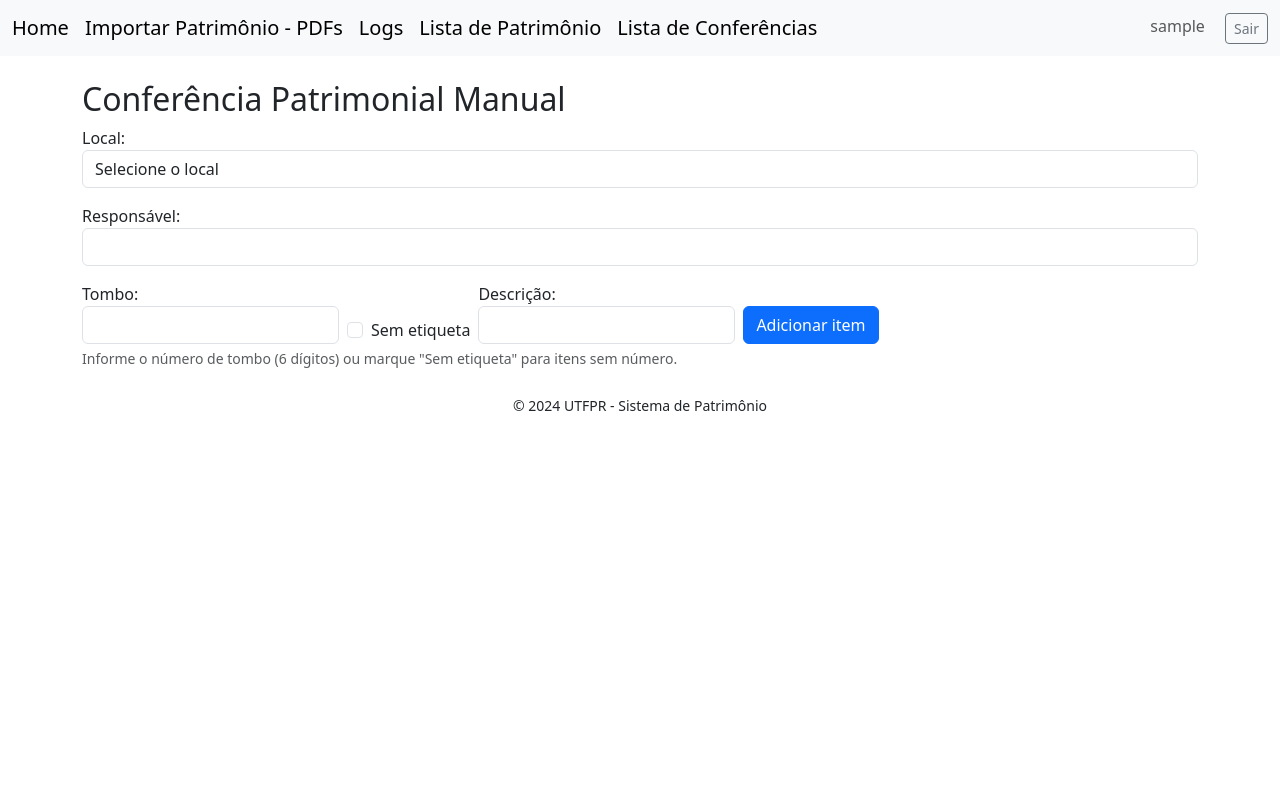
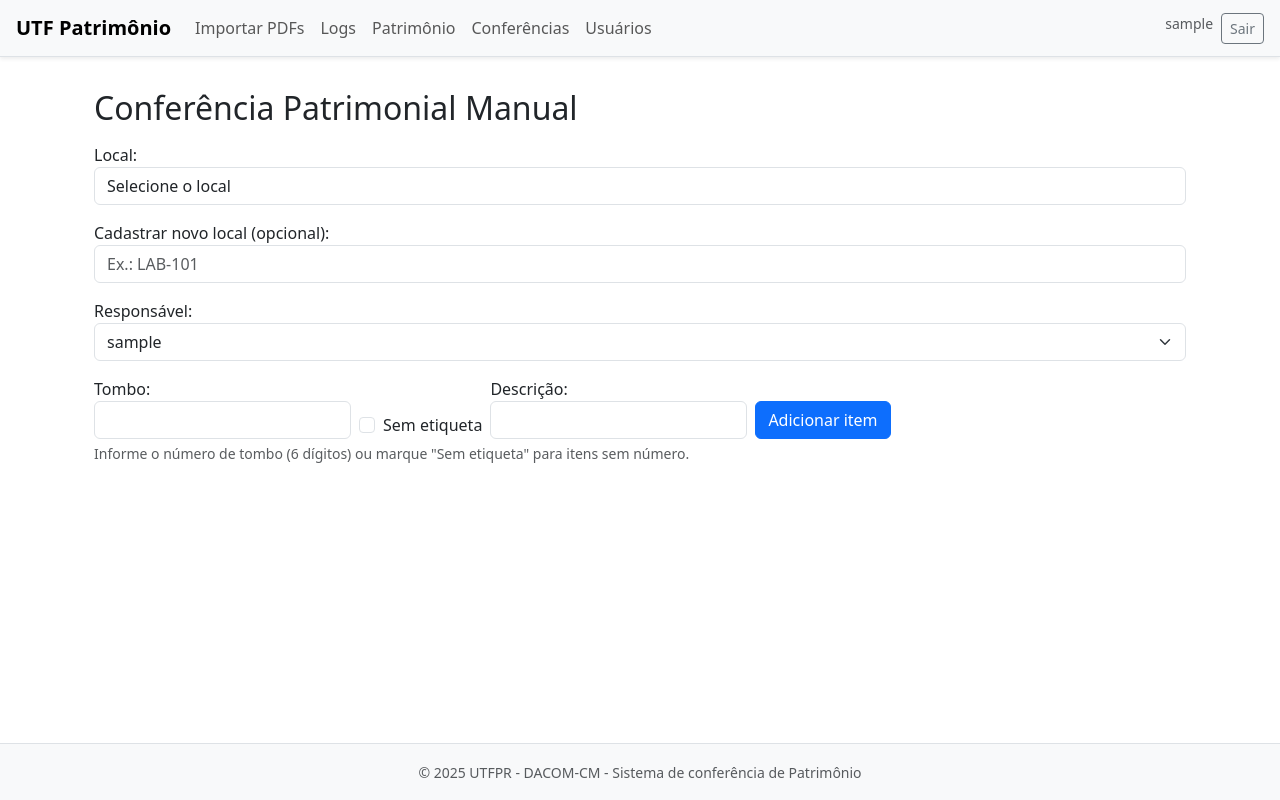
Before and after one commit to dacom-laboratorio-cm/utf-patrimonio, a Flask app: page /conferencia_patrimonial/manual in a window 1280 px wide. Run offline with Flask 3, Linux system fonts and the light colour scheme; the visitor is signed in with stand-in values (Sample User, id 1); data comes from the database, SQL or seed files in the repository; data that the repository does not hold is empty.

Commit message:
Adiciona sistema de gerenciamento de usuários com autenticação, cadastro, edição e remoção. Atualiza formulários e rotas correspondentes, além de melhorar a interface do usuário. Inclui documentação sobre o novo fluxo de usuários e segurança.

```diff
--- a/app/patrimonio/forms.py
+++ b/app/patrimonio/forms.py
@@ -13,8 +13,9 @@
     submit = SubmitField('Filtrar')
 
 class ConferenciaPatrimonialForm(FlaskForm):
-    local = SelectField('Local', choices=[], validators=[DataRequired()])
-    responsavel = StringField('Responsável', validators=[DataRequired()])
+    local = SelectField('Local', choices=[], validate_choice=False)
+    novo_local = StringField('Cadastrar novo local (opcional)')
+    responsavel = SelectField('Responsável', choices=[], validators=[DataRequired()], validate_choice=False)
     tombos = TextAreaField('Tombos encontrados (um por linha ou separados por vírgula)', validators=[])
     csvfile = FileField('Importar CSV de tombos (cabeçalho: tombo,descricao)')
     submit = SubmitField('Processar conferência')
--- a/app/patrimonio/routes.py
+++ b/app/patrimonio/routes.py
@@ -1,9 +1,9 @@
 from flask import render_template, request, redirect, url_for, flash, session
-from flask_login import login_required
+from flask_login import login_required, current_user
 from werkzeug.utils import secure_filename
 import os
 from .. import db
-from ..models import ItemPatrimonio, LogProcessamento, ConferenciaPatrimonial, ConferenciaPatrimonialItem
+from ..models import ItemPatrimonio, LogProcessamento, ConferenciaPatrimonial, ConferenciaPatrimonialItem, Usuario
 from . import bp
 from .services import processar_pdf
 from .forms import UploadPDFForm, ConferenciaPatrimonialForm, FiltroPatrimoniosForm
@@ -145,11 +145,19 @@ def conferencia_patrimonial():
     locais = db.session.query(ItemPatrimonio.local).distinct().all()
     locais = sorted([l[0] for l in locais if l[0]])
     form = ConferenciaPatrimonialForm()
+    usuarios = Usuario.query.order_by(Usuario.nome.asc()).all()
+    form.responsavel.choices = [(u.nome, u.nome) for u in usuarios] or [(current_user.nome, current_user.nome)]
+    if not form.responsavel.data:
+        form.responsavel.data = current_user.nome
     form.local.choices = [(l, l) for l in locais]
     relatorio = None
     if form.validate_on_submit():
-        local = form.local.data
+        local_input = form.novo_local.data.strip() if form.novo_local.data else ''
+        local = local_input or form.local.data
         responsavel = form.responsavel.data
+        if not local:
+            flash('Informe um local ou cadastre um novo.')
+            return render_template('conferencia_patrimonial.html', form=form, relatorio=None)
         tombos_lista = []
         descricoes_csv = {}
         sem_etiqueta = []
@@ -304,7 +312,7 @@ def conferencia_patrimonial_manual():
     if 'local_manual' not in session:
         session['local_manual'] = ''
     if 'responsavel_manual' not in session:
-        session['responsavel_manual'] = ''
+        session['responsavel_manual'] = current_user.nome
     print('DEBUG[INICIO]: session[local_manual]=', session.get('local_manual'), 'session[itens]=', session.get('itens'), 'session[responsavel_manual]=', session.get('responsavel_manual'))
     mensagem = None
     editar_idx = request.args.get('editar')
@@ -312,6 +320,7 @@ def conferencia_patrimonial_manual():
     # Buscar locais distintos do banco
     locais = db.session.query(ItemPatrimonio.local).distinct().all()
     locais = sorted([l[0] for l in locais if l[0]])
+    usuarios = Usuario.query.order_by(Usuario.nome.asc()).all()
     if remover_idx is not None:
         try:
             idx = int(remover_idx)
@@ -339,12 +348,16 @@ def conferencia_patrimonial_manual():
             tombo = request.form.get('tombo', '').strip()
             descricao = request.form.get('descricao', '').strip()
             local = request.form.get('local')
+            novo_local = request.form.get('novo_local', '').strip()
             responsavel = request.form.get('responsavel', '').strip()
             sem_etiqueta_flag = request.form.get('sem_etiqueta')
+            # Prioriza novo local informado
+            if novo_local:
+                local = novo_local
             # Salva local e responsável apenas no primeiro item
-            if not session['local_manual']:
+            if not session['local_manual'] and local:
                 session['local_manual'] = local
-            if not session['responsavel_manual']:
+            if responsavel:
                 session['responsavel_manual'] = responsavel
             # Se checkbox sem etiqueta marcado, adiciona como sem etiqueta
             if sem_etiqueta_flag:
@@ -478,7 +491,7 @@ def conferencia_patrimonial_manual():
                 mensagem = 'Informe o local, o responsável e adicione pelo menos um item.'
                 print('DEBUG[SALVAR][ERRO]: local_manual=', local, 'session[itens]=', session.get('itens'), 'responsavel_manual=', responsavel)
     ultimo_descricao = session['itens'][-1]['descricao'] if session['itens'] else ''
-    return render_template('conferencia_patrimonial_manual.html', itens=session['itens'], ultimo_descricao=ultimo_descricao, mensagem=mensagem, item_editar=item_editar, editando_idx=editar_idx, locais=locais, local_manual=session.get('local_manual', ''), responsavel_manual=session.get('responsavel_manual', ''))
+    return render_template('conferencia_patrimonial_manual.html', itens=session['itens'], ultimo_descricao=ultimo_descricao, mensagem=mensagem, item_editar=item_editar, editando_idx=editar_idx, locais=locais, local_manual=session.get('local_manual', ''), responsavel_manual=session.get('responsavel_manual', ''), usuarios=usuarios)
 
 @bp.route('/conferencias_patrimoniais')
 @login_required
--- a/app/templates/base.html
+++ b/app/templates/base.html
@@ -4,43 +4,66 @@
     <meta charset="UTF-8">
     <title>{% block title %}Patrimônio{% endblock %}</title>
     <link rel="shortcut icon" href="{{ url_for('static', filename='favicon.ico') }}">
-    <meta name="viewport" content="width=device-width, initial-scale=1">
+    <meta name="viewport" content="width=device-width, initial-scale=1, viewport-fit=cover">
     <link rel="stylesheet" href="https://cdn.jsdelivr.net/npm/bootstrap@5.3.0/dist/css/bootstrap.min.css">
+    <style>
+        body { display: flex; flex-direction: column; min-height: 100vh; }
+        main { flex: 1; }
+        h1, h2, h3, h4, h5, h6 { margin-top: 0.5rem; margin-bottom: 1rem; }
+        .table { font-size: 0.95rem; }
+        @media (max-width: 576px) {
+            h1, h2 { font-size: 1.5rem; }
+            .table { font-size: 0.85rem; }
+            .btn { padding: 0.375rem 0.75rem; font-size: 0.875rem; }
+        }
+    </style>
 </head>
 <body>
-<nav class="navbar navbar-expand-lg navbar-light bg-light mb-4" role="navigation" aria-label="Menu principal">
-  <div class="container-fluid">
-    <a class="navbar-brand" href="/">Home</a>
-    {% if current_user.is_authenticated %}
-    <a class="navbar-brand" href="/upload">Importar Patrimônio - PDFs</a>
-    <a class="navbar-brand" href="/logs">Logs</a>
-    <a class="navbar-brand" href="/patrimonios">Lista de Patrimônio</a>
-    <a class="navbar-brand" href="/conferencias_patrimoniais">Lista de Conferências</a>
-    <div class="ms-auto">
-      <span class="navbar-text me-3">{{ current_user.nome }}</span>
-      <a class="btn btn-outline-secondary btn-sm" href="{{ url_for('auth.logout') }}">Sair</a>
+<nav class="navbar navbar-expand-lg navbar-light bg-light border-bottom shadow-sm sticky-top" role="navigation" aria-label="Menu principal">
+  <div class="container-fluid px-3">
+    <a class="navbar-brand fw-semibold" href="/">UTF Patrimônio</a>
+    <button class="navbar-toggler" type="button" data-bs-toggle="collapse" data-bs-target="#navbarNav" aria-controls="navbarNav" aria-expanded="false" aria-label="Alternar navegação">
+      <span class="navbar-toggler-icon"></span>
+    </button>
+    <div class="collapse navbar-collapse" id="navbarNav">
+      <ul class="navbar-nav me-auto mb-2 mb-lg-0">
+        {% if current_user.is_authenticated %}
+        <li class="nav-item"><a class="nav-link" href="/upload">Importar PDFs</a></li>
+        <li class="nav-item"><a class="nav-link" href="/logs">Logs</a></li>
+        <li class="nav-item"><a class="nav-link" href="/patrimonios">Patrimônio</a></li>
+        <li class="nav-item"><a class="nav-link" href="/conferencias_patrimoniais">Conferências</a></li>
+        <li class="nav-item"><a class="nav-link" href="/usuarios">Usuários</a></li>
+        {% endif %}
+      </ul>
+      <div class="d-flex flex-column flex-lg-row align-items-start align-lg-center gap-2 mt-2 mt-lg-0">
+        {% if current_user.is_authenticated %}
+          <small class="text-muted ms-lg-2">{{ current_user.nome }}</small>
+          <a class="btn btn-outline-secondary btn-sm" href="{{ url_for('auth.logout') }}">Sair</a>
+        {% else %}
+          <a class="btn btn-primary btn-sm" href="{{ url_for('auth.login') }}">Login</a>
+        {% endif %}
+      </div>
     </div>
-    {% else %}
-    <div class="ms-auto">
-      <a class="btn btn-outline-primary btn-sm" href="{{ url_for('auth.login') }}">Login</a>
-    </div>
-    {% endif %}
   </div>
 </nav>
-<main class="container" id="main-content" tabindex="-1">
+<main class="container-fluid container-lg px-3 px-sm-4 py-3 py-md-4" id="main-content" tabindex="-1">
     {% with messages = get_flashed_messages() %}
       {% if messages %}
-        <div class="alert alert-info" role="alert">
+        <div class="alert alert-info alert-dismissible fade show" role="alert">
           {% for message in messages %}
             <div>{{ message }}</div>
           {% endfor %}
+          <button type="button" class="btn-close" data-bs-dismiss="alert" aria-label="Fechar"></button>
         </div>
       {% endif %}
     {% endwith %}
     {% block content %}{% endblock %}
 </main>
-<footer class="text-center mt-4" role="contentinfo">
-    <small>&copy; {{ 2024 }} UTFPR - Sistema de Patrimônio</small>
+<footer class="bg-light border-top mt-5 py-3" role="contentinfo">
+    <div class="container-fluid container-lg px-3 px-sm-4 text-center">
+        <small class="text-muted">&copy; {{ 2025 }} UTFPR - DACOM-CM - Sistema de conferência de Patrimônio</small>
+    </div>
 </footer>
+<script src="https://cdn.jsdelivr.net/npm/bootstrap@5.3.0/dist/js/bootstrap.bundle.min.js"></script>
 </body>
 </html>
--- a/app/templates/conferencia_patrimonial_manual.html
+++ b/app/templates/conferencia_patrimonial_manual.html
@@ -17,8 +17,19 @@
         {% endif %}
     </div>
     <div class="mb-3">
+        <label for="novo_local">Cadastrar novo local (opcional):</label>
+        <input type="text" name="novo_local" id="novo_local" class="form-control" placeholder="Ex.: LAB-101" {% if itens %}readonly disabled{% endif %}>
+    </div>
+    <div class="mb-3">
         <label for="responsavel">Responsável:</label>
-        <input type="text" name="responsavel" id="responsavel" class="form-control" value="{{ responsavel_manual or '' }}" required {% if itens %}readonly{% endif %}>
+        <select name="responsavel" id="responsavel" class="form-select" required {% if itens %}disabled{% endif %}>
+            {% for u in usuarios %}
+                <option value="{{ u.nome }}" {% if responsavel_manual == u.nome %}selected{% endif %}>{{ u.nome }}</option>
+            {% endfor %}
+        </select>
+        {% if itens %}
+            <input type="hidden" name="responsavel" value="{{ responsavel_manual }}">
+        {% endif %}
     </div>
     <div class="row g-2 align-items-end">
         <div class="col-auto">
--- a/app/templates/index.html
+++ b/app/templates/index.html
@@ -2,7 +2,7 @@
 {% block title %}Início{% endblock %}
 {% block content %}
 <div class="text-center mt-5">
-    <h1>Sistema de Inventário de Patrimônio</h1>
+    <h1>Sistema de conferência de Patrimônio</h1>
     <p class="lead">Bem-vindo! Escolha uma das funcionalidades abaixo:</p>
     <div class="d-grid gap-3 col-6 mx-auto mt-4">
         <a href="/upload" class="btn btn-primary btn-lg">Importar Patrimônio - por PDFs</a>
```
Also changed, not shown: app/auth/forms.py (+18 -0 lines), app/auth/routes.py (+52 -2 lines), app/templates/conferencia_patrimonial.html (+20 -0 lines), app/templates/usuario_form.html (added, +38 -0 lines), app/templates/usuarios.html (added, +47 -0 lines), README.md.
